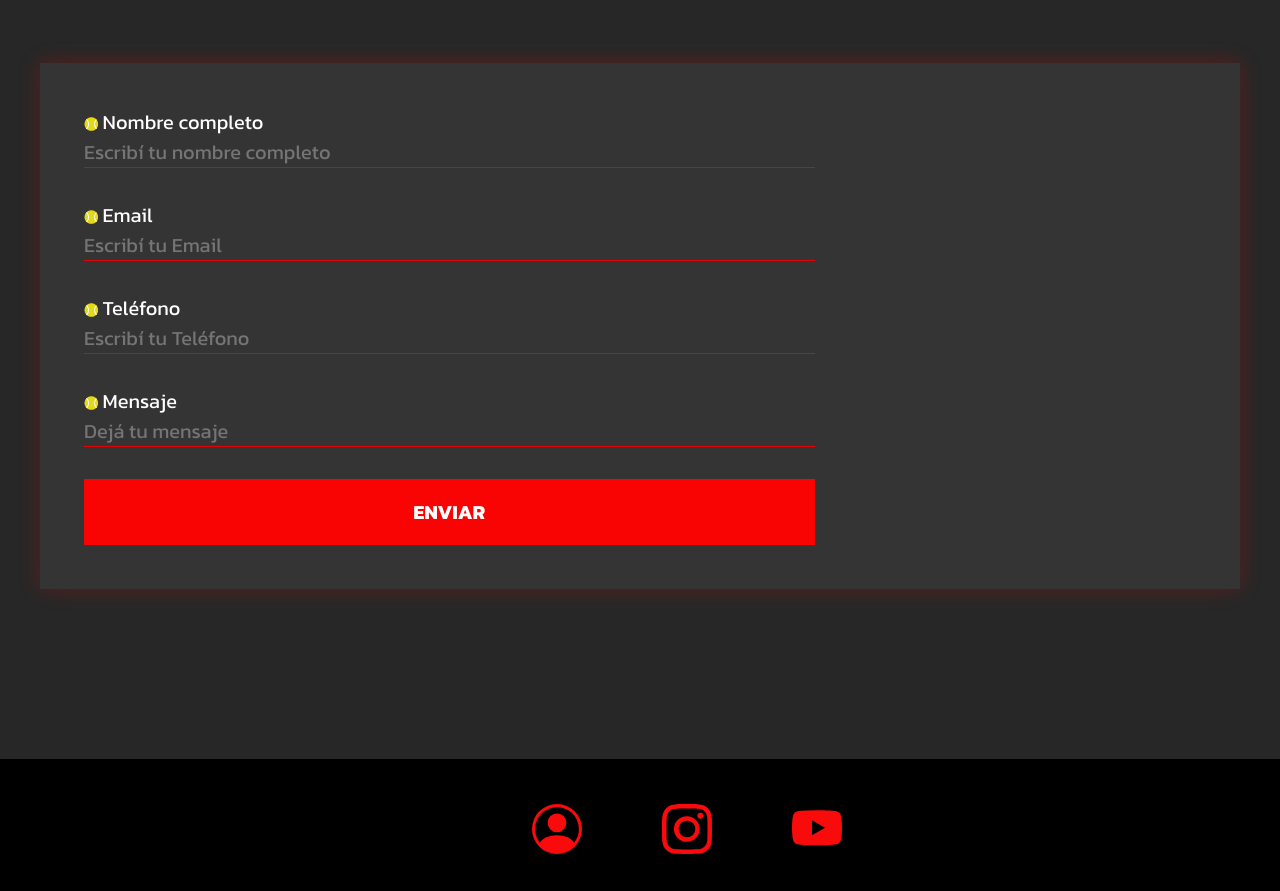
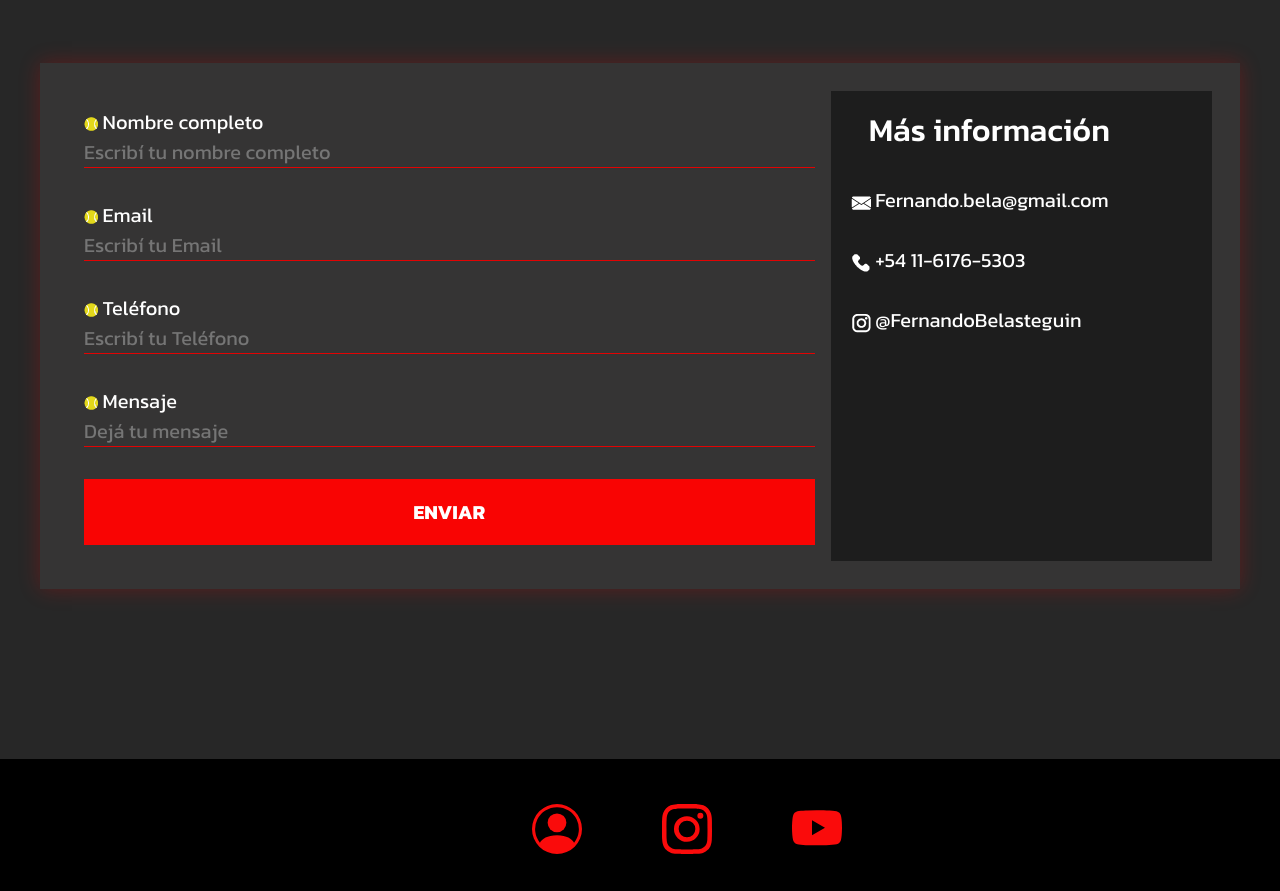
Before and after one commit to JuanpabloQua/WEB100, a plain HTML site: page contacto.html in a window 1280 px wide. Shown: the part 1010-1901 px from the top of the page. Drawn offline with nearby package versions, Linux system fonts and the light colour scheme.

Commit message:
Update contacto.html

```diff
--- a/contacto.html
+++ b/contacto.html
@@ -61,6 +61,13 @@
              </p>
            </form>
        </div>
+          <div class="contacto">
+                         <h2>Más información</h2>
+                         <p> <a> <img src="img/mail.png" > </a> Fernando.bela@gmail.com</p>
+                         <p> <a> <img src="img/telefono-01.png" > </a> +54 11-6176-5303</p>
+                         <p> <a> <img src="img/instagram.png" > </a> @FernandoBelasteguin</p>
+                     </div>
+
 
            </main>
 
```
